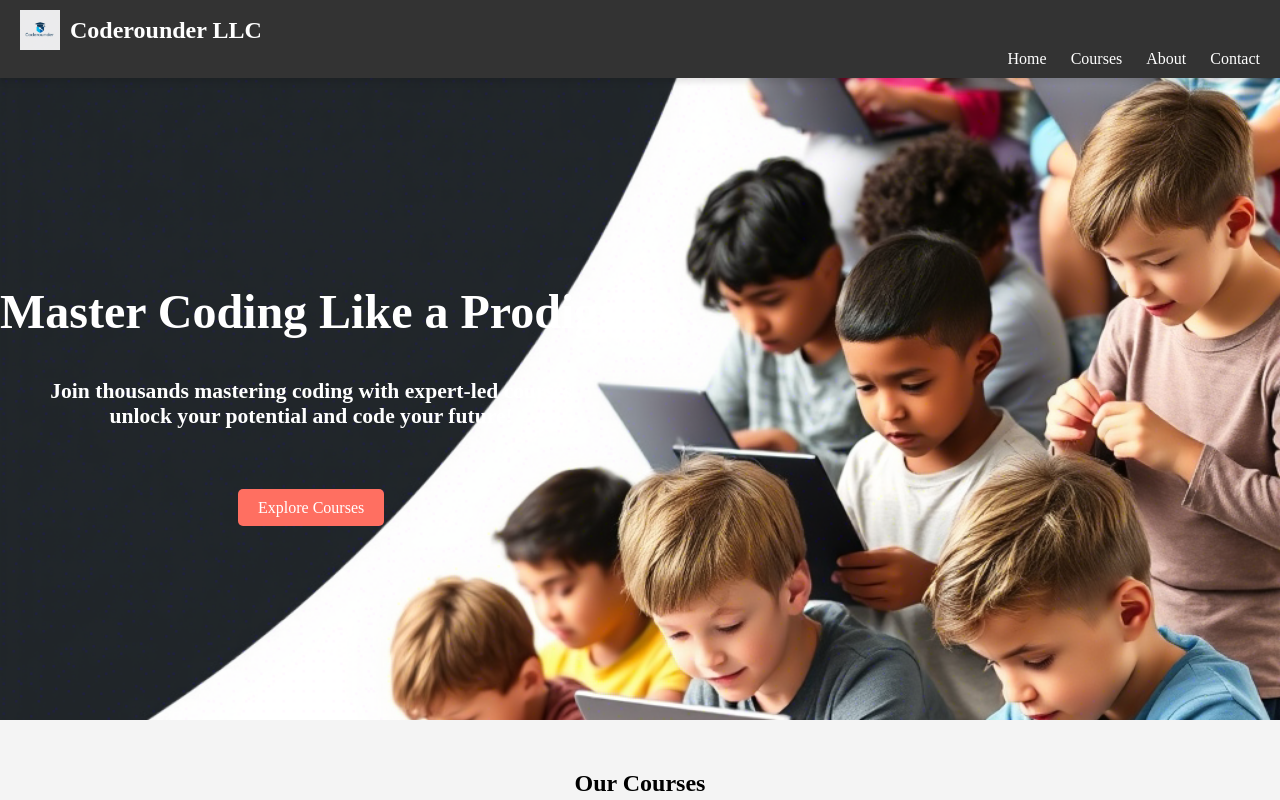
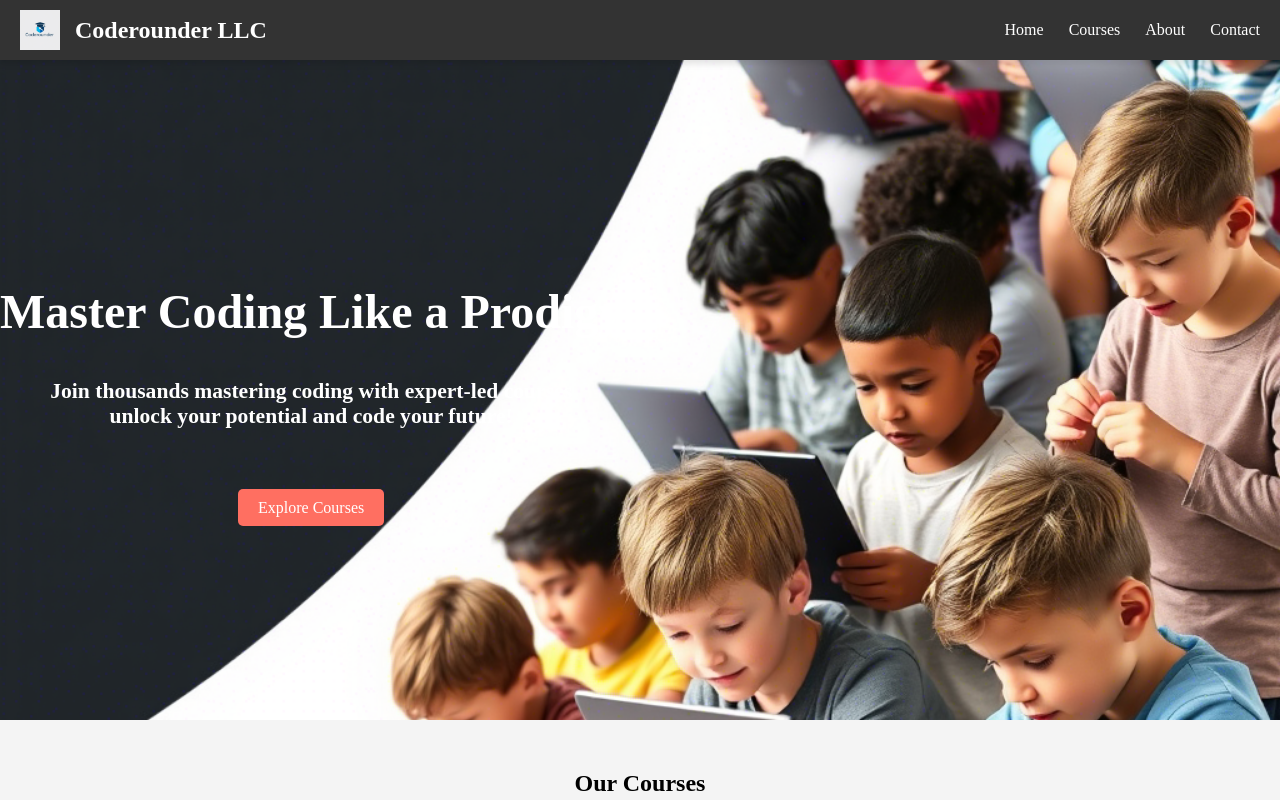
Before and after one commit to suriyaprakashsellakannu/coderounderllc, a plain HTML site: page index.html in a window 1280 px wide. Shown: the top 800 px of the page. Drawn offline with Linux system fonts and the light colour scheme.

Commit message:
header adjustment

```diff
--- a/index.html
+++ b/index.html
@@ -13,13 +13,13 @@
 	<nav>
         <div class="logo">
             <img src="images/logo.png" alt="Coderounder Logo">
-				Coderounder LLC
+            <span>Coderounder LLC</span>
         </div>
         <ul class="nav-links">
             <li><a href="#home">Home</a></li>
             <li><a href="#courses">Courses</a></li>
             <li><a href="#about">About</a></li>
-                <li><a href="#"  id="contactBtn">Contact</a></li>
+            <li><a href="#" id="contactBtn">Contact</a></li>
         </ul>
      </nav>
 	</header>
--- a/styles.css
+++ b/styles.css
@@ -18,45 +18,47 @@ header {
     z-index: 1000; /* Ensures the header stays above other content */
 }
 
+/* Header Styling */
+header nav {
+    display: flex;
+    justify-content: space-between;
+    align-items: center;
+}
+
 /* Logo Styling */
 .logo {
+    display: flex;
+    align-items: center;
+    gap: 15px;
     font-size: 1.5em;
     font-weight: bold;
 }
-.logo {
-  display: flex;       /* Use flexbox for alignment */
-  align-items: center; /* Vertically center items */
-  gap: 10px;           /* Space between image and text */
-}
 
 .logo img {
-  height: 40px;        /* Adjust based on your logo's aspect ratio */
-  width: auto;         /* Maintain aspect ratio */
+    height: 40px; /* Adjust based on your logo size */
+    width: auto;
 }
 
 /* Navigation Links Styling */
 .nav-links {
-    list-style: none; /* Removes bullet points */
+    display: flex;
+    list-style: none;
     margin: 0;
     padding: 0;
-    float: right; /* Aligns the links to the right */
-}
-
-.nav-links li {
-    display: inline; /* Displays list items inline */
-    margin-left: 20px; /* Adds spacing between links */
+    gap: 25px;
 }
 
 .nav-links a {
-    color: white; /* White link color */
-    text-decoration: none; /* Removes underline from links */
+    color: white;
+    text-decoration: none;
     font-size: 1em;
+    transition: color 0.3s ease;
 }
 
 .nav-links a:hover {
-    text-decoration: underline; /* Underlines links on hover */
+    color: #ff6f61;
+    text-decoration: none;
 }
-
 .coding-promo {
   padding: 20px;              /* Add space around the text */
   border-radius: 8px;         /* Round the corners */
```
Lines whose indentation alone changed are shown as unchanged.
